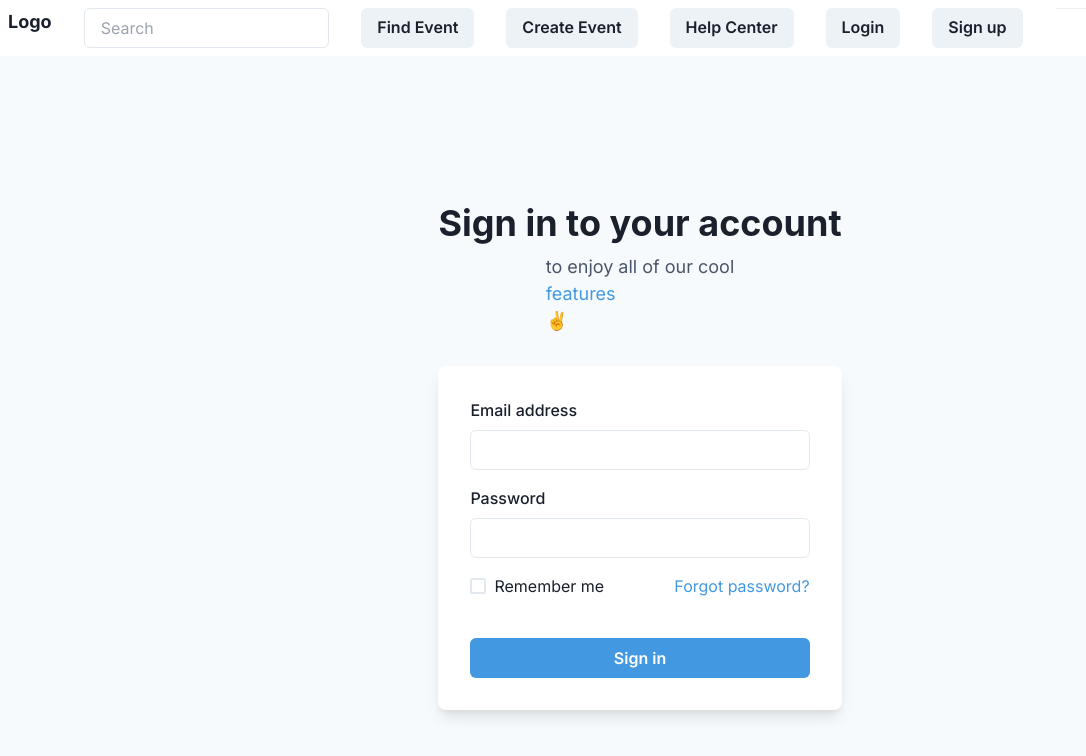
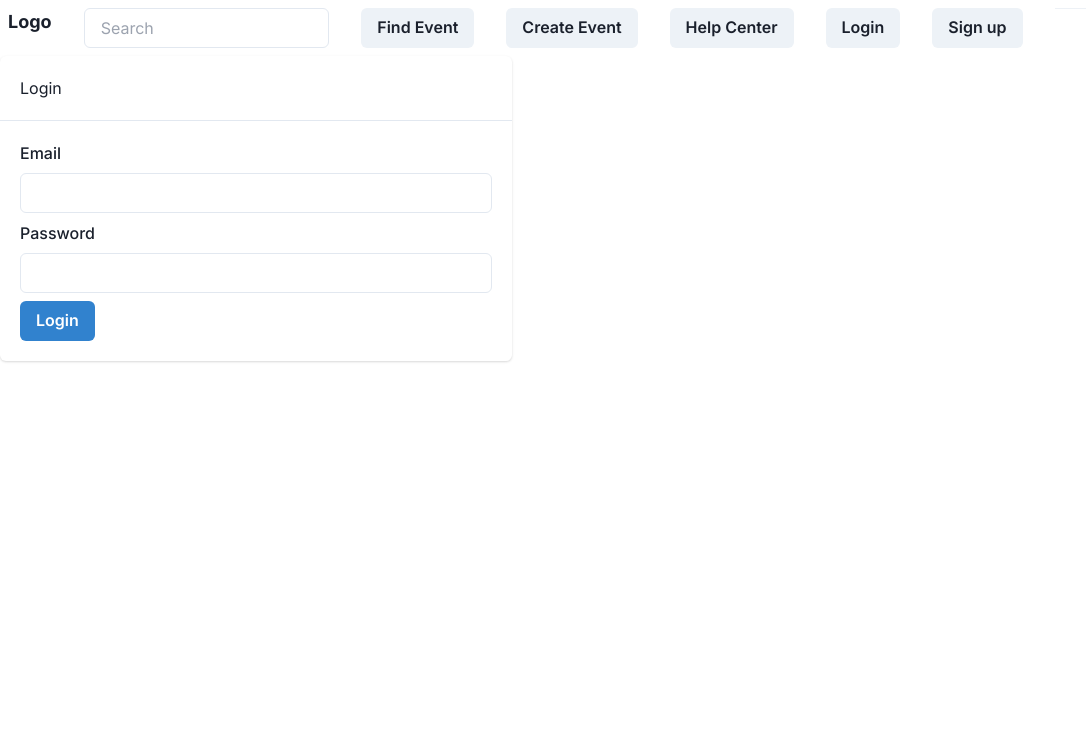
Before and after one commit to davidargoanto/eventmgt, a Next.js app: page /login in a window 1280 px wide. Shown: the top 756 px of the page, without its empty margins (0-1086 px from the left). Built offline with nearby package versions, Linux system fonts and the light colour scheme.

Commit message:
Chris code

```diff
--- /dev/null
+++ b/api/auth.js
@@ -0,0 +1,60 @@
+import axios from "axios"
+export async function login(req) {
+
+    const data = await fetch("http://localhost:5670/api/auth/login", {
+      method: "POST",
+      headers: {
+        "Content-Type": "application/json",
+      },
+      body: JSON.stringify({
+        email: req.email,
+        password: req.password,
+      }),
+    })
+
+
+    if (data.ok=== true){
+      console.log("hi")
+      const res =  await data.json()
+      console.log (res)
+      localStorage.setItem("token", res.token);
+      return res
+    }else {
+      const res =  await data.json()
+      console.log (res)
+      alert(JSON.stringify(res.error))
+      throw new Error("Network response was not OK");
+
+    };
+
+  }
+
+  export async function register({ name, email, password }) {
+    const data = await fetch("http://localhost:5670/api/auth/register", {
+      method: "POST",
+
+      body: JSON.stringify({
+        name: name,
+        email: email,
+        password: password,
+      }),
+    });
+    return data.json();
+  }
+
+  export async function productUser() {
+    const token = await localStorage.getItem("token");
+
+    console.log("token => ", token);
+
+    const res = await axios.get(
+      process.env.NEXT_PUBLIC_API_URL + "/api/product/product-user",
+      {
+        headers: {
+          Authorization: "Bearer " + token,
+        },
+      }
+    );
+    console.log (res)
+    return res
+  }
--- /dev/null
+++ b/providers/TanstackProvider.js
@@ -0,0 +1,17 @@
+"use client"
+import { QueryClient, QueryClientProvider } from "@tanstack/react-query";
+import { ReactQueryDevtools } from "@tanstack/react-query-devtools";
+
+const TanstackProvider = ({children}) => {
+  const queryClient = new QueryClient();
+  return (
+      <QueryClientProvider client={queryClient}>
+        <>
+        {children}
+        <ReactQueryDevtools initialIsOpen={false} />
+        </>
+      </QueryClientProvider>
+  );
+};
+
+export default TanstackProvider;
--- a/src/app/layout.js
+++ b/src/app/layout.js
@@ -2,6 +2,7 @@
 import { Inter } from 'next/font/google'
 import './globals.css'
 import Navbar from '../components/Navbar'
+import TanstackProvider from "../../providers/TanstackProvider"
 import { ChakraProvider } from '@chakra-ui/react'
 
 const inter = Inter({ subsets: ['latin'] })
@@ -22,7 +23,7 @@ export default function RootLayout({
       <body className={inter.className}>
       <ChakraProvider>
         <Navbar></Navbar>
-        {children}
+        <TanstackProvider>{children}</TanstackProvider>
       </ChakraProvider>
       </body>
 
--- a/src/app/login/page.js
+++ b/src/app/login/page.js
@@ -3,6 +3,9 @@
 import {
   Flex,
   Box,
+  Card,
+  CardHeader,
+  CardBody,
   FormControl,
   FormLabel,
   Input,
@@ -12,56 +15,85 @@ import {
   Heading,
   Text,
   useColorModeValue,
+  FormHelperText
 } from '@chakra-ui/react'
 
-export default function SimpleCard() {
+import {loginAxios, login} from "../../../api/auth"
+
+import { useState } from 'react'
+import {useMutation} from "@tanstack/react-query"
+import { useRouter } from 'next/navigation'
+
+
+export default function Loggingin() {
+  const [email, setEmail] = useState("");
+  const [password, setPassword] = useState("");
+  const router = useRouter();
+
+  const loginMutation = useMutation({
+    mutationFn: async (data) => {
+
+      const res =  await login(data)
+      return res
+
+    },
+    onSuccess: (data, variables, context) => {
+      console.log(data)
+      router.push("/");
+    },
+    onError:(err, variables, context) => {
+
+      console.log(JSON.stringify(err));
+
+    },
+  });
+
+  const handleLoginSubmit = (e) => {
+    loginMutation.mutate({
+      email: email,
+      password: password,
+    });
+  };
+
   return (
-    <Flex
-      minH={'100vh'}
-      align={'center'}
-      justify={'center'}
-      bg={useColorModeValue('gray.50', 'gray.800')}>
-      <Stack spacing={8} mx={'auto'} maxW={'lg'} py={12} px={6}>
-        <Stack align={'center'}>
-          <Heading fontSize={'4xl'}>Sign in to your account</Heading>
-          <Text fontSize={'lg'} color={'gray.600'}>
-            to enjoy all of our cool <Text color={'blue.400'}>features</Text> ✌️
-          </Text>
-        </Stack>
-        <Box
-          rounded={'lg'}
-          bg={useColorModeValue('white', 'gray.700')}
-          boxShadow={'lg'}
-          p={8}>
-          <Stack spacing={4}>
-            <FormControl id="email">
-              <FormLabel>Email address</FormLabel>
-              <Input type="email" />
-            </FormControl>
-            <FormControl id="password">
-              <FormLabel>Password</FormLabel>
-              <Input type="password" />
-            </FormControl>
-            <Stack spacing={10}>
-              <Stack
-                direction={{ base: 'column', sm: 'row' }}
-                align={'start'}
-                justify={'space-between'}>
-                <Checkbox>Remember me</Checkbox>
-                <Text color={'blue.400'}>Forgot password?</Text>
-              </Stack>
-              <Button
-                bg={'blue.400'}
-                color={'white'}
-                _hover={{
-                  bg: 'blue.500',
-                }}>
-                Sign in
-              </Button>
-            </Stack>
-          </Stack>
-        </Box>
-      </Stack>
-    </Flex>
-  )
+    <div className="flex justify-center items-center">
+      <Card w={"40%"} className="max-w-1/2">
+        <CardHeader className="">
+          <h3 className="text-2xl">Login</h3>
+        </CardHeader>
+        <hr></hr>
+        <CardBody>
+          <FormControl className="mb-5">
+            <FormLabel> Email </FormLabel>
+            <Input
+              type="email"
+              name="email"
+              onChange={(e) => setEmail(e.target.value)}
+            />
+            <FormHelperText>{email}</FormHelperText>
+          </FormControl>
+          <FormControl className="mb-5">
+            <FormLabel>Password</FormLabel>
+            <Input
+              type="password"
+              name="password"
+              onChange={(e) => setPassword(e.target.value)}
+            />
+            <FormHelperText></FormHelperText>
+          </FormControl>
+          <FormControl className="text-center">
+            <Button
+              type="button"
+              colorScheme="blue"
+              className="w-full"
+              onClick={() => handleLoginSubmit()}
+            >
+              {" "}
+              Login{" "}
+            </Button>
+          </FormControl>
+        </CardBody>
+      </Card>
+    </div>
+  );
 }
```
Also changed, not shown: package.json (+12 -1 lines), src/app/page.js (+32 -0 lines), src/app/my_event/page.js (added), 2 other files (tests, documents, lock files or other folders).
